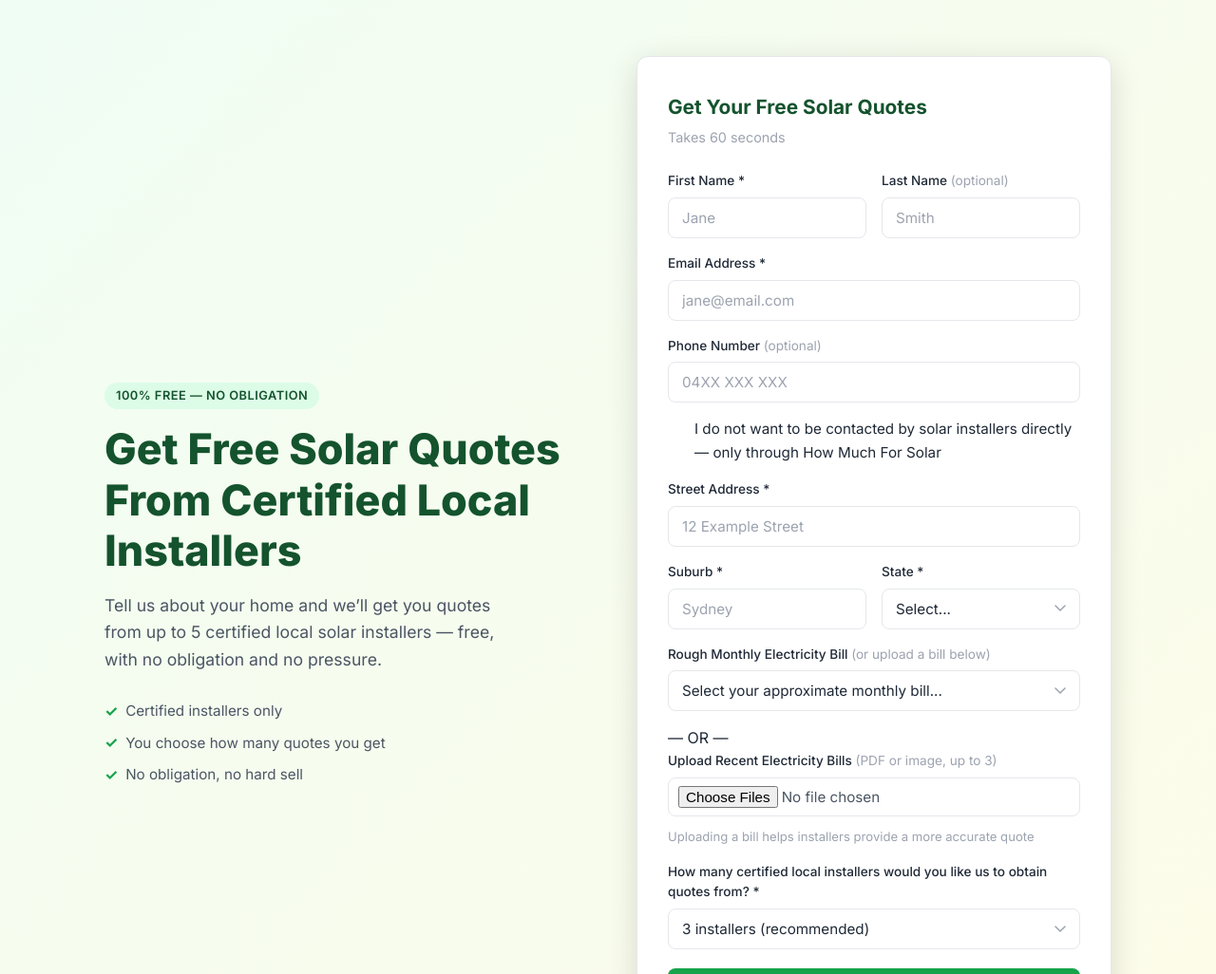
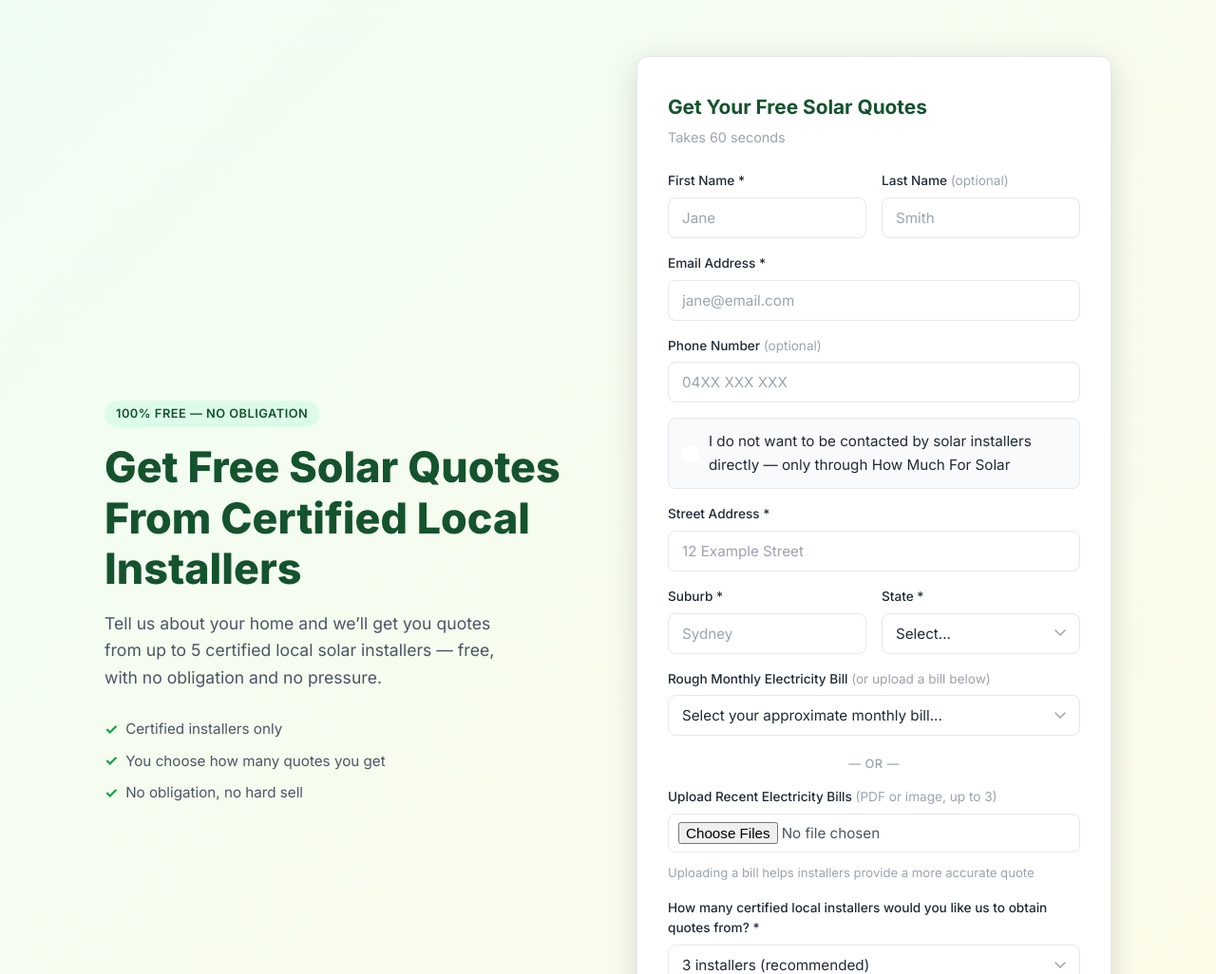
Before and after one commit to AlecDiefenbach/Solar-Lead-Gen, a plain HTML site: page index.html in a window 1280 px wide. Shown: the part 74-1100 px from the top of the page at 95% size. Drawn offline with Linux system fonts and the light colour scheme.

Commit message:
Add styles for OR divider and privacy group

```diff
--- a/style.css
+++ b/style.css
@@ -237,6 +237,28 @@ input[type="file"] {
   margin-top: 5px;
   font-size: 0.82rem;
   color: var(--grey-400);
+}
+
+/* OR divider between bill dropdown and file upload */
+.or-divider {
+  text-align: center;
+  margin: 4px 0 12px;
+  position: relative;
+}
+
+.or-divider span {
+  font-size: 0.8rem;
+  color: var(--grey-400);
+  font-weight: 500;
+  letter-spacing: 0.5px;
+}
+
+/* Privacy preference checkbox group */
+.privacy-group {
+  background: var(--grey-50);
+  border: 1px solid var(--grey-200);
+  border-radius: var(--radius-sm);
+  padding: 12px 14px;
 }
 
 .checkbox-label {
```
